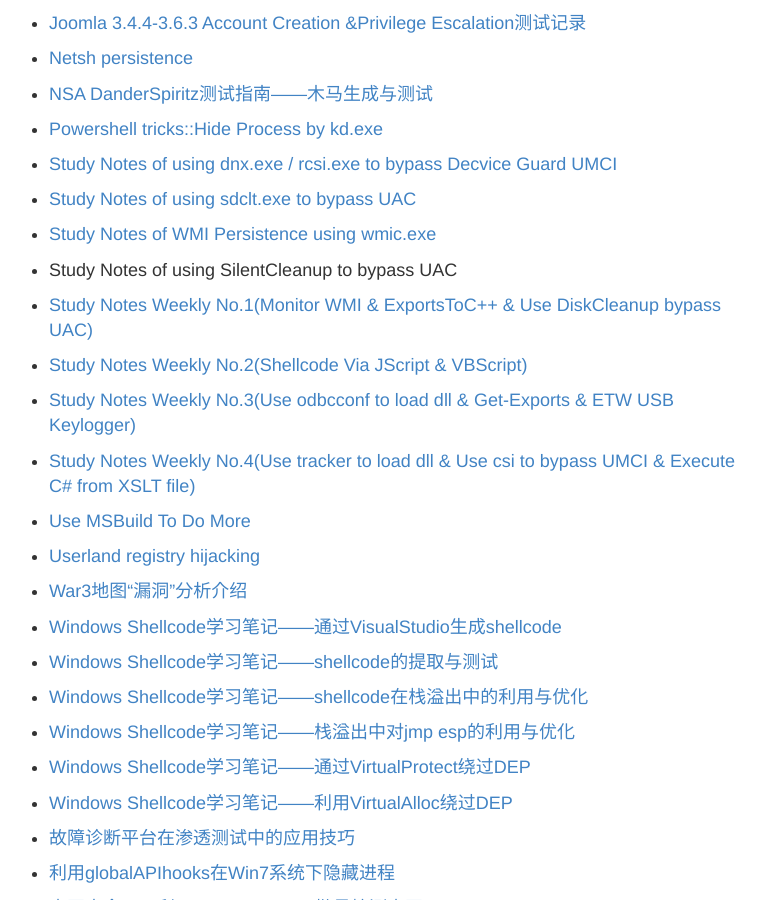
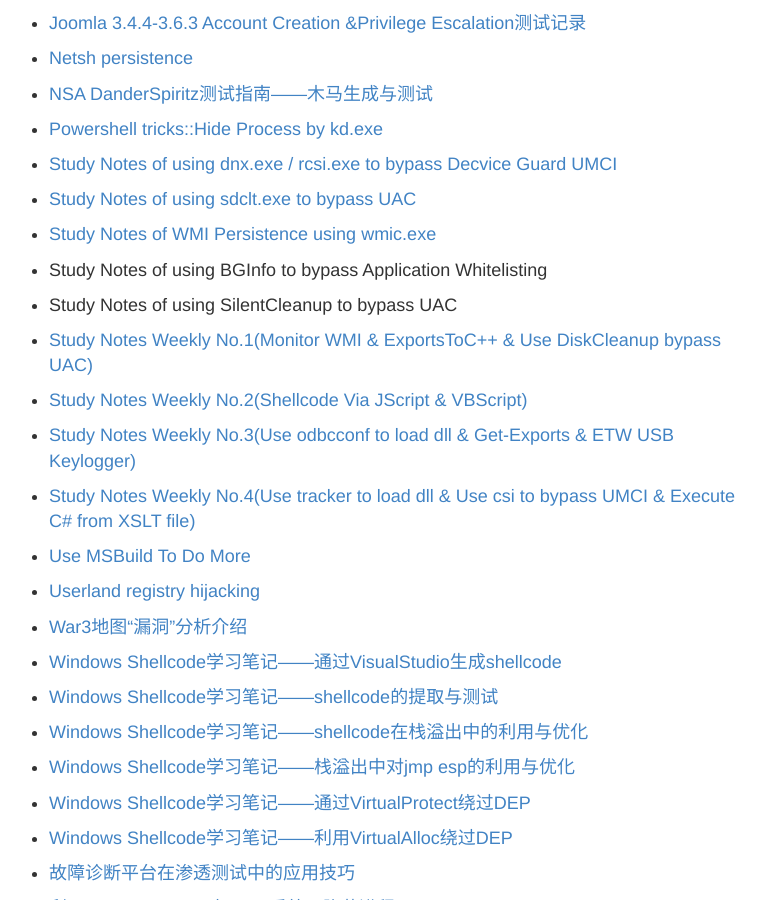
Before and after one commit to 3gstudent/backup-3gstudent.github.io, a Jekyll site: the page built from about.md, in a window 1280 px wide and 900 px high, scrolled down 1746 px. Shown: the whole window, without its empty margins (261-1027 px from the left). Built offline with Jekyll 4.4.1, drawn with Linux system fonts in a browser that asks for light colours.

Commit message:
Update about.md

```diff
--- a/about.md
+++ b/about.md
@@ -95,6 +95,9 @@ Github:   [3gstudent](https://github.com/3gstudent)
 
 -
  [Study Notes of WMI Persistence using wmic.exe](https://3gstudent.github.io/3gstudent.github.io/Study-Notes-of-WMI-Persistence-using-wmic.exe/)
+
+-
+ Study Notes of using BGInfo to bypass Application Whitelisting
 
 -
  Study Notes of using SilentCleanup to bypass UAC
```
